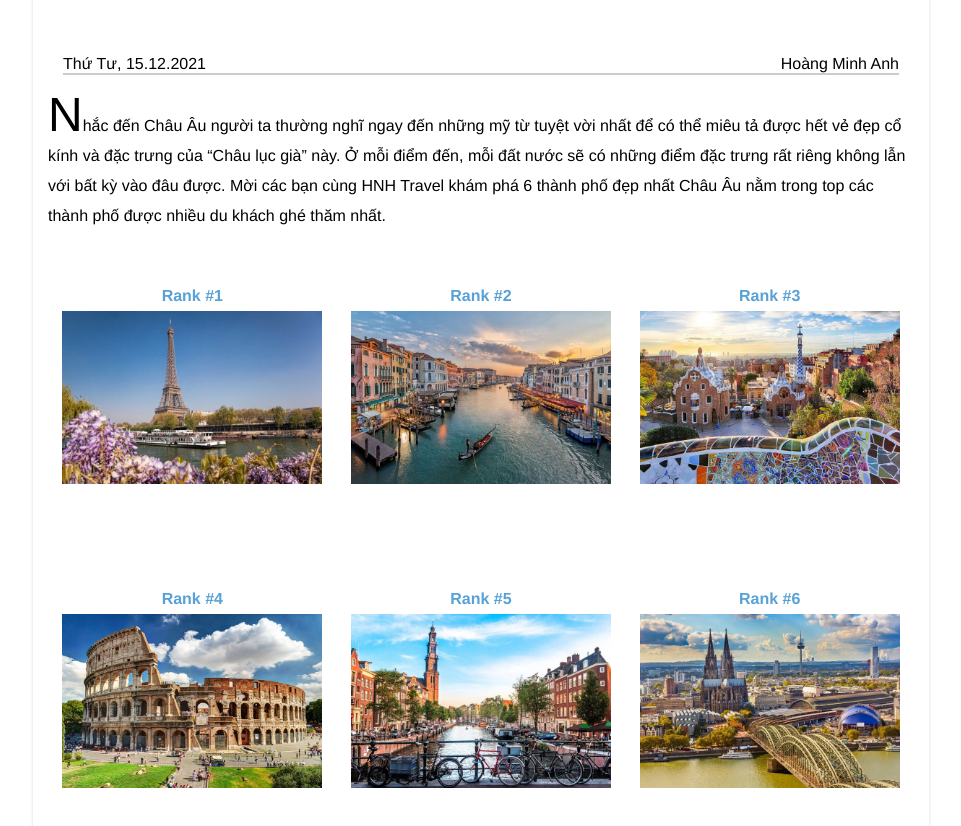
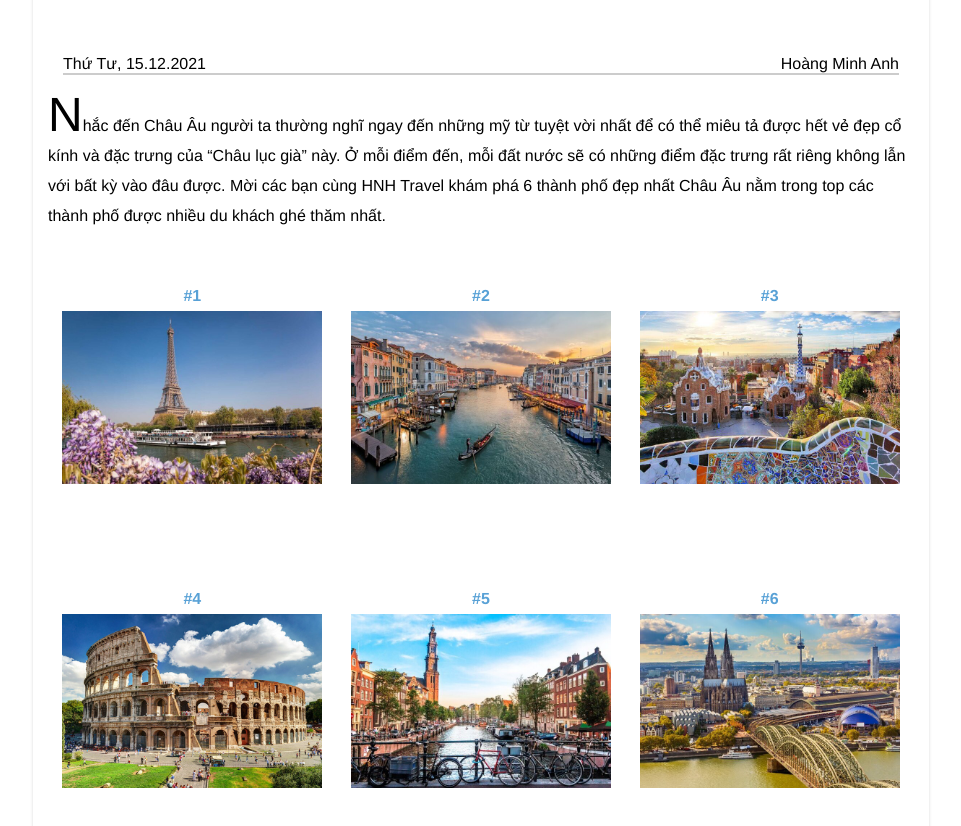
Before and after one commit to minzehoang/minzehoang.github.io, a plain HTML site: page test-html-css/index.html in a window 1280 px wide. Shown: the part 242-1068 px from the top of the page, without its empty margins (159-1120 px from the left). Drawn offline with Linux system fonts and the light colour scheme.

Commit message:
media check

```diff
--- a/test-html-css/index.html
+++ b/test-html-css/index.html
@@ -27,7 +27,7 @@
       <div class="flexbox">
         <div class="cityframe">
           <a href="/test-html-css/paris.html">
-            <div class="rankingnumber">Rank #1</div>
+            <div class="rankingnumber">#1</div>
 
             <div class="cityname">Paris</div>
             <div class="citypic">
@@ -40,7 +40,7 @@
         </div>
         <div class="cityframe">
           <a href="/test-html-css/venice.html">
-            <div class="rankingnumber">Rank #2</div>
+            <div class="rankingnumber">#2</div>
             <div class="cityname">Venice</div>
             <div class="citypic">
               <img
@@ -52,7 +52,7 @@
         </div>
         <div class="cityframe">
           <a href="/test-html-css/barcelona.html">
-            <div class="rankingnumber">Rank #3</div>
+            <div class="rankingnumber">#3</div>
             <div class="cityname">Barcenola</div>
             <div class="citypic">
               <img
@@ -64,7 +64,7 @@
         </div>
         <div class="cityframe">
           <a href="/test-html-css/rome.html">
-            <div class="rankingnumber">Rank #4</div>
+            <div class="rankingnumber">#4</div>
             <div class="cityname">Rome</div>
             <div class="citypic">
               <img
@@ -76,7 +76,7 @@
         </div>
         <div class="cityframe">
           <a href="/test-html-css/amsterdam.html">
-            <div class="rankingnumber">Rank #5</div>
+            <div class="rankingnumber">#5</div>
             <div class="cityname">Amsterdam</div>
             <div class="citypic">
               <img
@@ -88,7 +88,7 @@
         </div>
         <div class="cityframe">
           <a href="/test-html-css/cologne.html">
-            <div class="rankingnumber">Rank #6</div>
+            <div class="rankingnumber">#6</div>
             <div class="cityname">Cologne</div>
             <div class="citypic">
               <img
--- a/test-html-css/style.css
+++ b/test-html-css/style.css
@@ -128,11 +128,10 @@ a:hover img {
   text-align: center;
   color: rgb(88, 161, 214);
   position: fixed;
- bottom: 0px;
- left: 0px;
-right: 0px;
+  bottom: 0px;
+  left: 0px;
+  right: 0px;
   width: 100%;
-
 }
 .backtoindex a {
   font-size: 2vw;
@@ -142,7 +141,7 @@ right: 0px;
   transition: 1s;
 }
 
-@media only screen and (max-width: 768px) {
+@media (max-width: 768px) {
   body {
     width: 90%;
     padding-bottom: 1em;
@@ -160,7 +159,18 @@ right: 0px;
   .rankingnumber {
     margin-bottom: 0px;
   }
-  .sitepic{
+  .sitepic {
     width: 95%;
   }
+  .cityframe:hover {
+    transform: unset;
+  }
+  a:hover .rankingnumber {
+    transform: unset;
+
+    opacity: 1;
+    transform: unset;
+
+    visibility: unset;
+  }
 }
```
